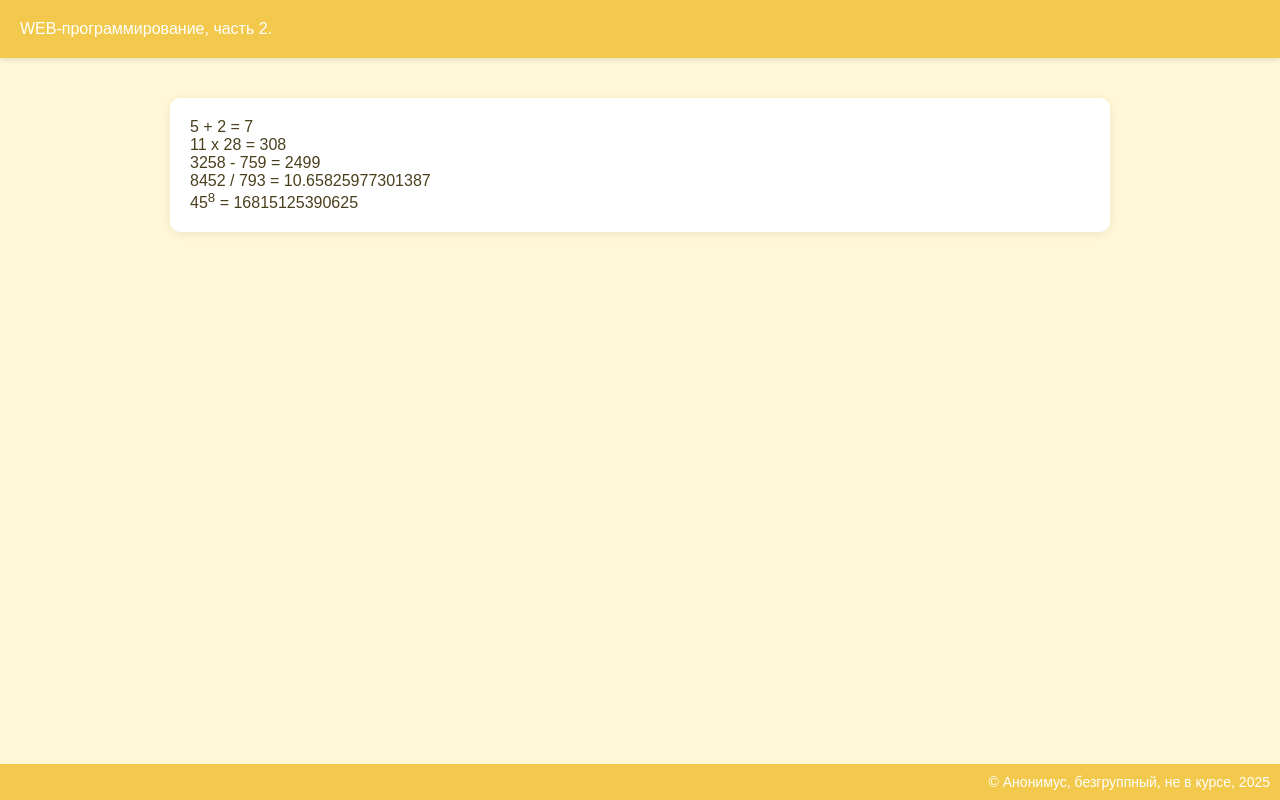
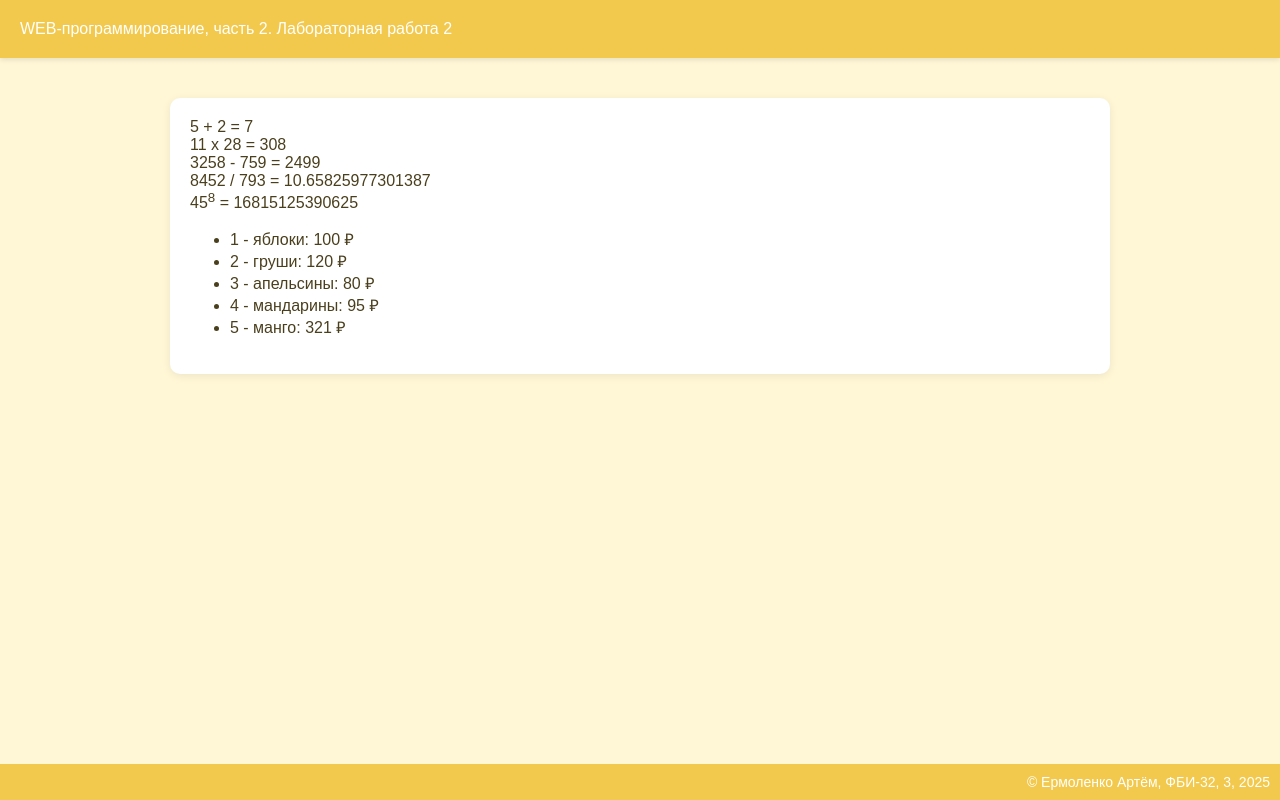
Before and after one commit to ErmolenkoArtem/web-back-labs, a Flask app: page /lab2/example in a window 1280 px wide. Run offline with Flask 3, Linux system fonts and the light colour scheme.

Commit message:
Цикл в шаблоне

```diff
--- a/app.py
+++ b/app.py
@@ -459,7 +459,14 @@
 
 @app.route('/lab2/example')
 def example():
-    name = 'Артём Ермоленко'
-    group = 'ФБИ-32'
-    course = '3 курс'
-    return render_template('example.html')
+    name, num, group, course = 'Ермоленко Артём', 2, 'ФБИ-32', 3
+    fruits = [
+        {'name': 'яблоки', 'price': 100},
+        {'name': 'груши', 'price': 120},
+        {'name': 'апельсины', 'price': 80},
+        {'name': 'мандарины', 'price': 95},
+        {'name': 'манго', 'price': 321}
+    ]
+    return render_template('example.html',
+                            name=name, num=num, group=group,
+                            course=course, fruits=fruits)
--- a/templates/example.html
+++ b/templates/example.html
@@ -8,14 +8,19 @@
 </head>
 <body>
     <header>
-        WEB-программирование, часть 2. {% if num %}Лабораторная работа 2{% endif %}
+        WEB-программирование, часть 2. {% if num %}Лабораторная работа {{ num }}{% endif %}
     </header>
     <main>
         5 + 2 = {{ 5 + 2 }}<br>
         11 x 28 = {{ 11 * 28 }}<br>
         3258 - 759 = {{ 3258 - 759 }}<br>
         8452 / 793 = {{ 8452 / 793 }}<br>
-        45<sup>8</sup> = {{ 45**8 }}
+        45<sup>8</sup> = {{ 45**8 }}<br>
+        <ul>
+            {% for f in fruits %}
+            <li>{{ loop.index }} - {{ f.name }}: {{ f.price }} &#x20bd;</li>
+            {% endfor %}
+        </ul>
     </main>
 
     <footer>
```
